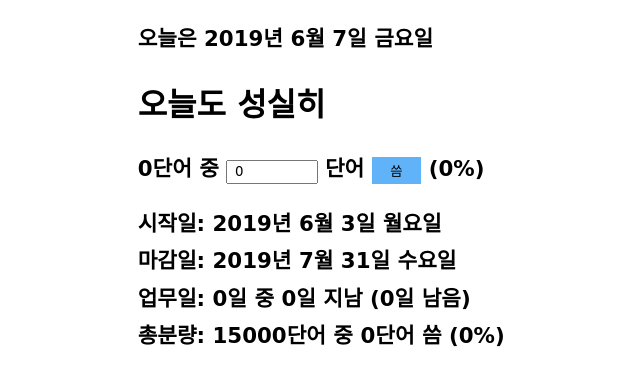
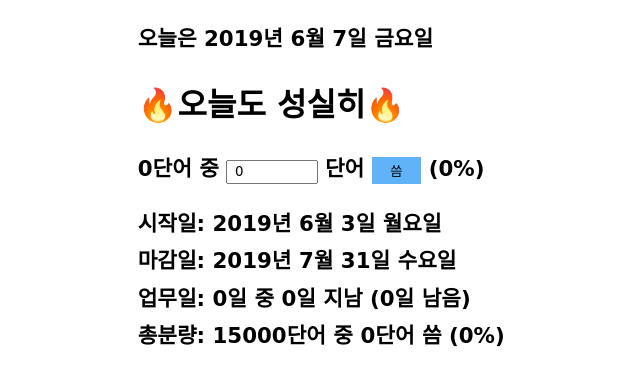
Before and after one commit to soundlake/kelee, a plain HTML site: page public/index.html in a window 1280 px wide. Shown: the whole page, without its empty margins (289-929 px from the left). Drawn offline with Linux system fonts and the light colour scheme; some packages are replaced by stand-ins of ours; no server answers; a web font is replaced by a local one.

Commit message:
add emoji on the title

```diff
--- a/public/index.js
+++ b/public/index.js
@@ -45,7 +45,7 @@ document.addEventListener('DOMContentLoaded', async () => {
   var status =
     today < date_first ? '아직은 기다릴 때' :
     today >= date_last ? '이미 끝' :
-    today.isOff() ? '오늘은 쉬는 날' : '오늘도 성실히';
+    today.isOff() ? '오늘은 쉬는 날🌄🛀☀️🎈' : '🔥오늘도 성실히🔥';
 
   if (today < date_first || today >= date_last || today.isOff()) {
     document.querySelector('.daily').style.display = 'none';
```
Also changed, not shown: public/index.html (+1 -0 lines).
